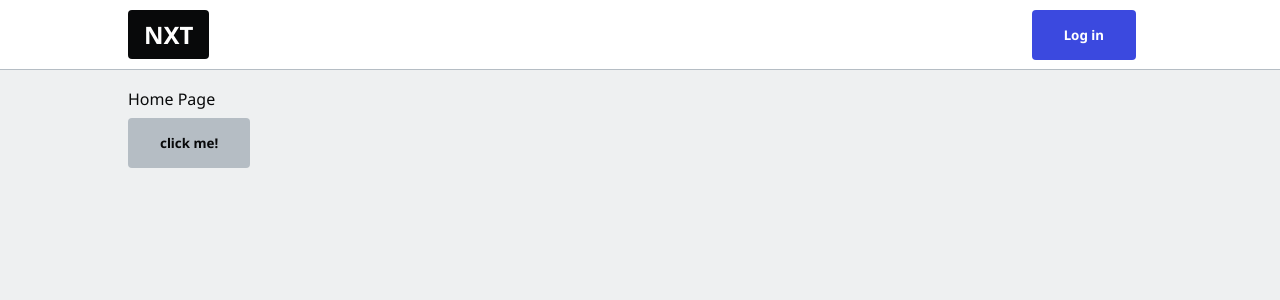
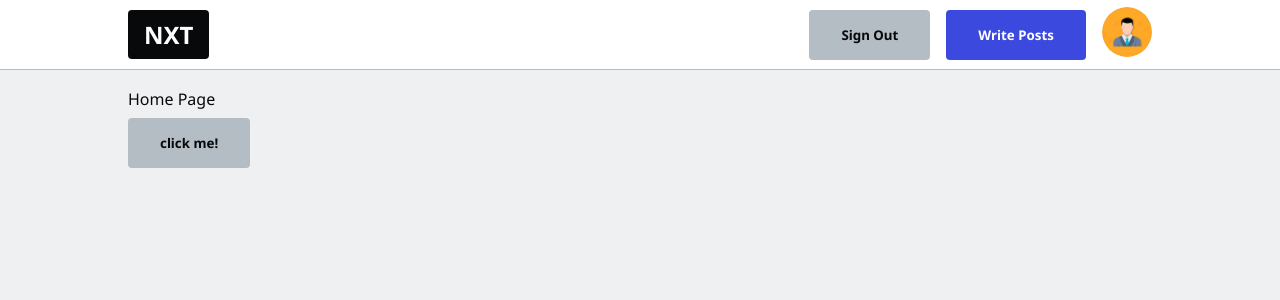
Before and after one commit to abdealijaroli/firenext, a Next.js app: page / in a window 1280 px wide. Shown: the top 300 px of the page. Built offline with nearby package versions, Linux system fonts and the light colour scheme.

Commit message:
set up useContext api

```diff
--- a/components/Navbar.js
+++ b/components/Navbar.js
@@ -1,8 +1,9 @@
 import Link from "next/link";
+import { useContext } from "react";
+import { UserContext } from "../lib/context";
 
 export default function Navbar() {
-   const user = false;
-   const username = false;
+   const { user, username } = useContext(UserContext);
 
    return (
       <nav className="navbar">
@@ -26,7 +27,7 @@ export default function Navbar() {
                   </li>
                   <li>
                      <Link href={`/${username}`}>
-                        <img src={user?.photoURL || '/hacker.png'} />
+                        <img src={user?.photoURL || '/user.jfif'} />
                      </Link>
                   </li>
                </>
--- /dev/null
+++ b/lib/context.js
@@ -0,0 +1,3 @@
+import { createContext } from "react";
+
+export const UserContext = createContext({ user: null, username: null });
--- a/pages/_app.js
+++ b/pages/_app.js
@@ -1,13 +1,16 @@
 import '../styles/globals.css'
 import Navbar from '../components/Navbar'
 import { Toaster } from 'react-hot-toast'
+import { UserContext } from '../lib/context'
 
 function MyApp({ Component, pageProps }) {
    return (
       <>
-         <Navbar />
-         <Component {...pageProps} />
-         <Toaster/>
+         <UserContext.Provider value={{user: {}, username: "abde"}}>
+            <Navbar />
+            <Component {...pageProps} />
+            <Toaster />
+         </UserContext.Provider>
       </>
    )
 }
```
Also changed, not shown: pages/enter.js (+5 -4 lines), public/user.jfif (added).
